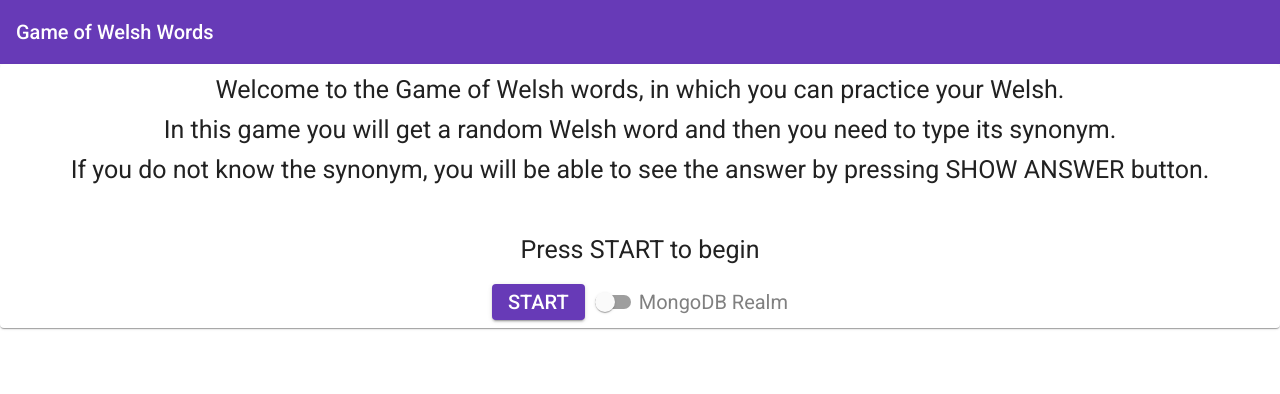
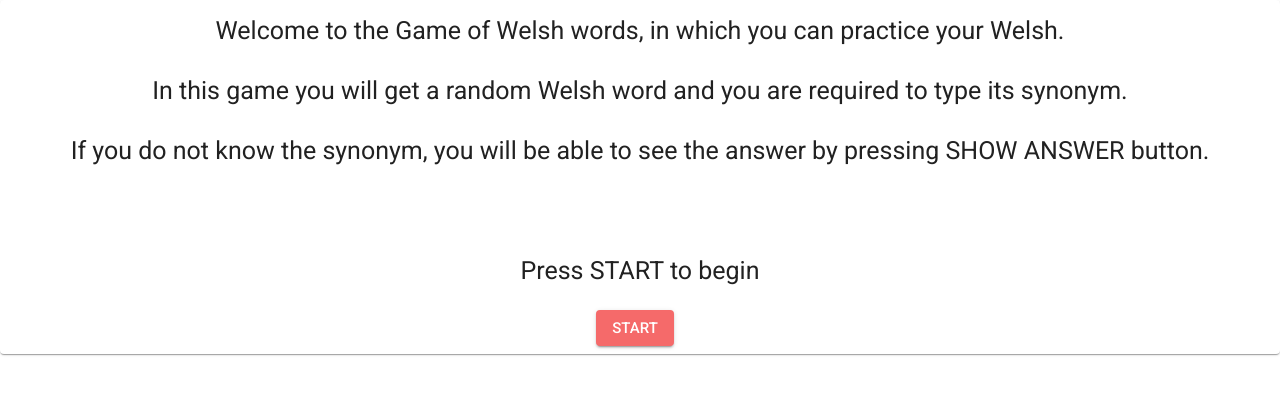
Before and after one commit to MaximFilimonovGH/welshsynonyms, an Angular app: page / in a window 1280 px wide. Shown: the top 394 px of the page. Built offline with nearby package versions, Linux system fonts and the light colour scheme.

Commit message:
update for better frame view

```diff
--- a/src/app/app.component.css
+++ b/src/app/app.component.css
@@ -10,11 +10,13 @@
 
   .disclaimer-text {
     font-size: 25px;
+    line-height: 1.2;
   }
 
   .game-button {
     margin-right: 10px !important;
-    font-size: 20px;
+    font-size: 15px;
+    background-color: #f56a6a;
 }
 
 .game-toggle {
--- a/src/app/app.component.html
+++ b/src/app/app.component.html
@@ -7,9 +7,9 @@
 <!-- * * * * * * * to get started with your project! * * * * * * * * -->
 <!-- * * * * * * * * * * * * * * * * * * * * * * * * * * * * * * * -->
 
-<mat-toolbar color="primary" class="top-toolbar">
+<!-- <mat-toolbar color="primary" class="top-toolbar">
   <span (click)="resetApp()" style="cursor: pointer;">Game of Welsh Words</span>
-</mat-toolbar>
+</mat-toolbar> -->
 
 <mat-card *ngIf = "!isStarted && !aboutView">
   <mat-card-content  class="centeralign">
@@ -18,7 +18,7 @@
             Welcome to the Game of Welsh words, in which you can practice your Welsh.<br><br>
         </div>
         <div class="disclaimer-text centeralign">
-            In this game you will get a random Welsh word and then you need to type its synonym.<br><br>
+            In this game you will get a random Welsh word and you are required to type its synonym.<br><br>
         </div>
         <div class="disclaimer-text centeralign">
             If you do not know the synonym, you will be able to see the answer by pressing SHOW ANSWER button.<br><br><br><br>
@@ -30,11 +30,11 @@
   </mat-card-content>
   <mat-card-actions class="centeralign">
         <button mat-raised-button color="primary" (click)="startButtonClick()" class="game-button">START</button>
-        <mat-slide-toggle
+        <!-- <mat-slide-toggle
           color="primary"
           (change)="onSlideChange()"
           [ngClass]="{'game-toggle': isRealm === false,
-                    'game-toggle-stitch': isRealm === true}">MongoDB Realm</mat-slide-toggle>
+                    'game-toggle-stitch': isRealm === true}">MongoDB Realm</mat-slide-toggle> -->
   </mat-card-actions>
 </mat-card>
 
@@ -47,4 +47,6 @@
 
 <app-game *ngIf="isStarted" [data]="isRealm"></app-game>
 
+<!-- <app-game></app-game> -->
+
 <router-outlet></router-outlet>
--- a/src/app/game/game.component.css
+++ b/src/app/game/game.component.css
@@ -1,6 +1,7 @@
 .game-button {
-    margin-right: 10px !important;
-    font-size: 20px;
+    margin: 10px !important;
+    font-size: 15px;
+    background-color: #f56a6a;
 }
 
 .centeralign{
@@ -33,3 +34,13 @@
     justify-content:center;
     align-items:center;
   }
+
+  .input-form-field {
+    width: 50% !important;
+    min-width: 350px;
+  }
+
+  .result-form-field {
+    width: 50% !important;
+    min-width: 350px;
+  }
--- a/src/app/game/game.component.html
+++ b/src/app/game/game.component.html
@@ -3,25 +3,25 @@
         <div fxLayout="column">
             <div class="game-label">Welsh Word:</div>
 
-            <mat-form-field class="input-form-field" style="width: 700px !important;">
+            <mat-form-field class="input-form-field">
                 <textarea matInput rows="1" cols="1" type="text" [(ngModel)]="randomWord" class="game-text" readonly="true"></textarea>
             </mat-form-field>
 
             <div class="game-label" *ngIf="isSynonymsAcquired">Please type its synonym or "no synonyms" in the following field:</div>
 
-            <mat-form-field *ngIf="isSynonymsAcquired" class="input-form-field" style="width: 700px !important;" appearance="outline" (keyup.enter)="submitButtonClick()">
+            <mat-form-field *ngIf="isSynonymsAcquired" class="input-form-field" appearance="outline" (keyup.enter)="submitButtonClick()">
                 <mat-label style="margin-top: 0px !important;">Synonym</mat-label>
                 <input matInput type="text" [(ngModel)]="inputWord" class="game-text">
             </mat-form-field>
 
             <div *ngIf="isAnswerRequested" class="game-label">Full List of Synonyms:</div>
 
-            <mat-form-field *ngIf="isAnswerRequested" class="result-form-field" style="width: 700px !important;">
+            <mat-form-field *ngIf="isAnswerRequested" class="result-form-field">
                 <textarea matInput rows="5" cols="1" type="text" [(ngModel)]="answer" class="game-text" readonly="true"></textarea>
             </mat-form-field>
 
             <div *ngIf="isSubmitted" class="game-label">Result:</div>
-            <mat-form-field *ngIf="isSubmitted" class="result-form-field" style="width: 700px !important;">
+            <mat-form-field *ngIf="isSubmitted" class="result-form-field">
                 <textarea matInput rows="5" cols="1" type="text" [(ngModel)]="result" class="game-text" readonly="true"></textarea>
             </mat-form-field>
 
```
